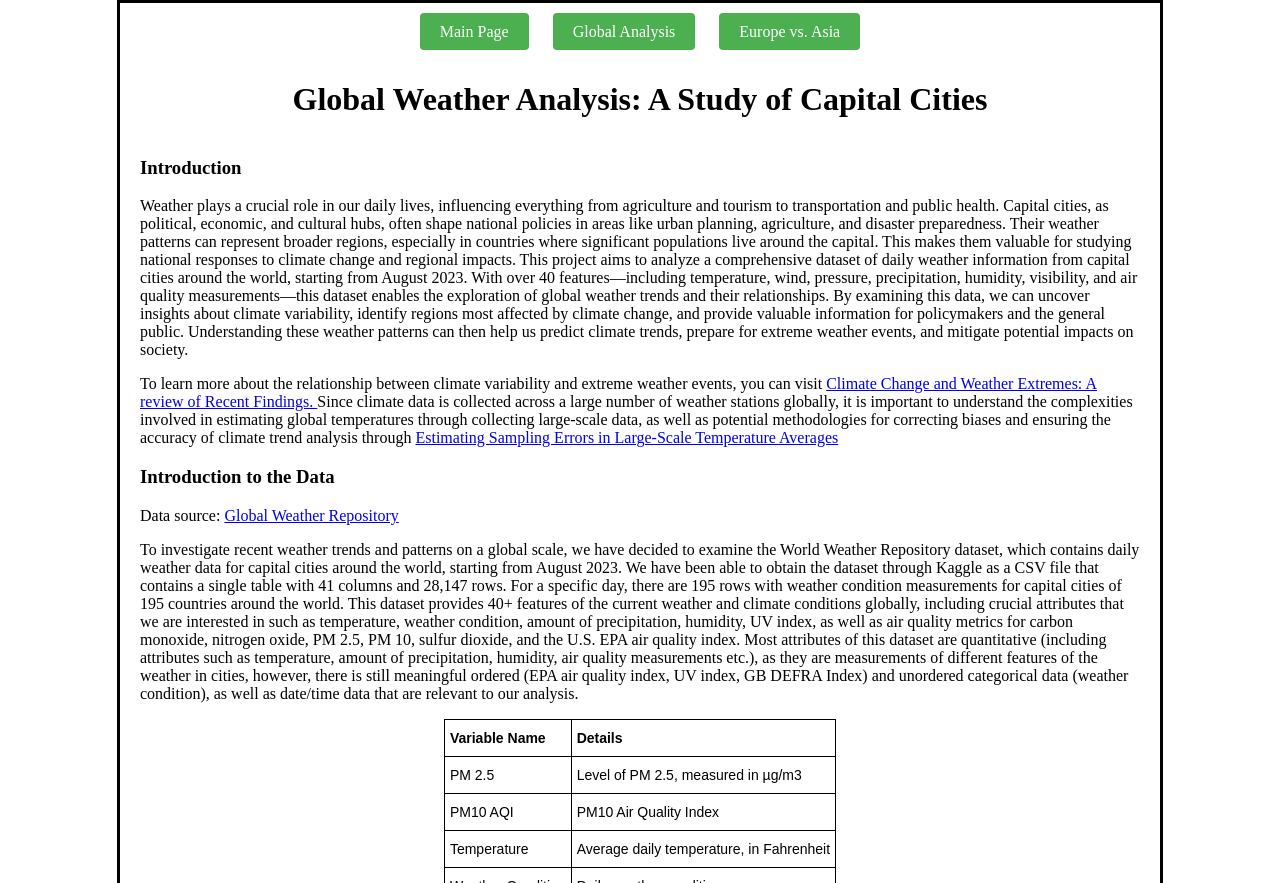
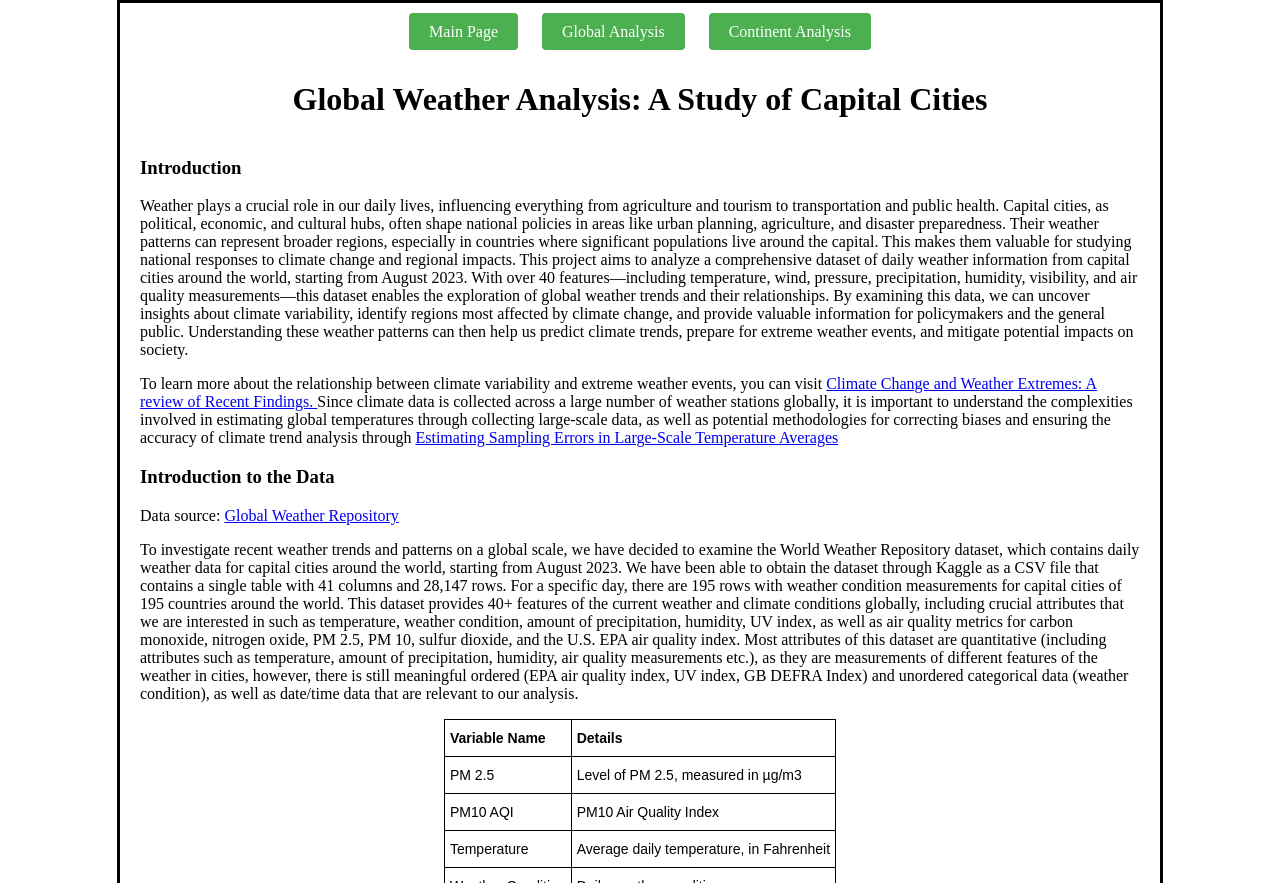
Before and after one commit to qanhng/DS4200-Project, a plain HTML site: page index.html in a window 1280 px wide. Shown: the top 883 px of the page. Drawn offline with Linux system fonts and the light colour scheme.

Commit message:
Update index.html

```diff
--- a/index.html
+++ b/index.html
@@ -10,7 +10,7 @@
     <div class="nav-buttons" style="text-align: center; margin: 20px 0;">
       <a href="index.html" style="padding: 10px 20px; margin: 0 10px; font-size: 16px; background-color: #4CAF50; color: white; text-decoration: none; border-radius: 4px;">Main Page</a>
       <a href="secondPage.html" style="padding: 10px 20px; margin: 0 10px; font-size: 16px; background-color: #4CAF50; color: white; text-decoration: none; border-radius: 4px;">Global Analysis</a>
-      <a href="thirdPage.html" style="padding: 10px 20px; margin: 0 10px; font-size: 16px; background-color: #4CAF50; color: white; text-decoration: none; border-radius: 4px;">Europe vs. Asia</a>
+      <a href="thirdPage.html" style="padding: 10px 20px; margin: 0 10px; font-size: 16px; background-color: #4CAF50; color: white; text-decoration: none; border-radius: 4px;">Continent Analysis</a>
     </div>
 
     <h1> Global Weather Analysis: A Study of Capital Cities </h1>
```
